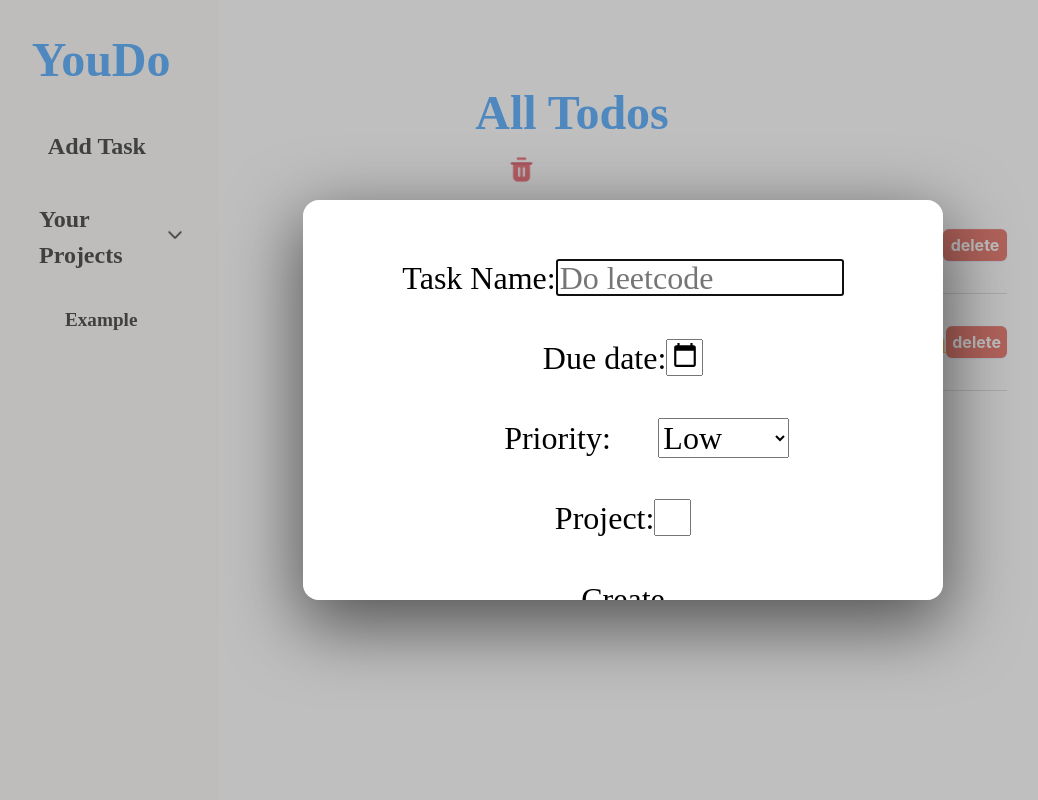
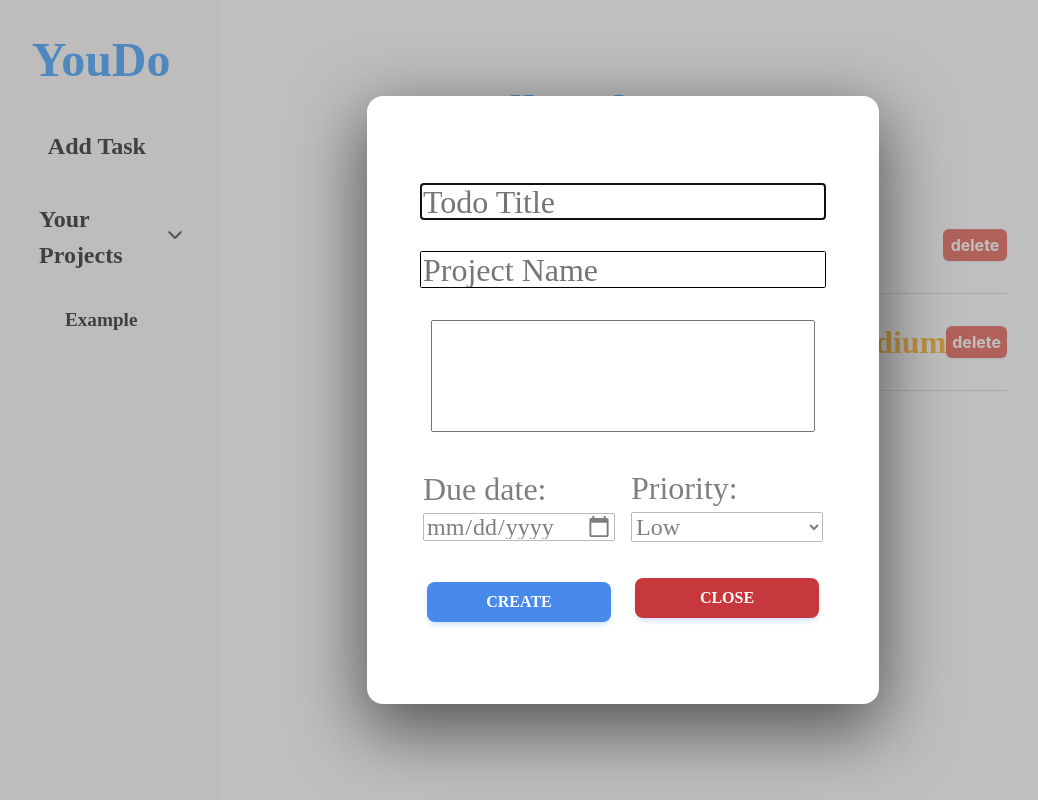
Before and after one commit to B1t-Master/todo-list, a website built with webpack: page src/template.html in a window 1280 px wide. Both pictures are taken after a click on the element "Add Task". Shown: the whole page, without its empty margins (17-1055 px from the left). Built offline with nearby package versions, Linux system fonts and the light colour scheme; files whose address does not match are found by name.

Commit message:
Revamp add Todo

```diff
--- a/src/style.css
+++ b/src/style.css
@@ -228,8 +228,8 @@ dialog[open] {
   bottom: 0;
   margin: auto;
   position: absolute;
-  width: 50%;
-  height: 50%;
+  width: 32rem;
+  height: 76%;
   background: #eee;
   display: flex;
   flex-direction: column;
@@ -241,6 +241,7 @@ dialog[open] {
   box-shadow: rgba(0, 0, 0, 0.56) 0px 22px 70px 4px;
   gap: 16px;
   padding: 2rem;
+  overflow: hidden;
 }
 
 dialog::backdrop {
@@ -250,12 +251,15 @@ dialog::backdrop {
 
 form {
   display: flex;
-  margin-top: 8rem;
   gap: 2rem;
   flex-wrap: wrap;
   flex-direction: column;
   justify-content: center;
   align-self: center;
+  margin-top: 0.4rem;
+  /* opacity: 0.5; */
+  font-size: 1.5rem;
+  font-weight: 500;
 }
 
 form > div {
@@ -266,17 +270,54 @@ form > div {
 }
 
 form > div > input {
+  border: solid 1px;
+  border-color: black;
+  border-radius: 0.1rem;
   margin-top: -0.05rem;
+  width: 100%;
+}
+textarea {
+  width: 24rem;
+  font-size: 1.5rem;
+  resize: none;
+  height: 7rem;
 }
 
+.minor-fields {
+  display: flex;
+  gap: 1rem;
+}
+
+.minor-fields > div {
+  display: flex;
+  flex-direction: column;
+  width: 100%;
+  flex-grow: 2rem;
+  opacity: 0.5;
+  /* margin-right: 0.5rem; */
+}
+
+.minor-fields > div > input,
+.minor-fields > div > select {
+  margin: 0px;
+  width: 12rem;
+  font-size: 1.5rem;
+
+  /* font-weight: 200; */
+}
+.priority-container {
+}
+.due-date {
+  /* margin-top: 0px; */
+}
 dialog > form > label,
 dialog > form > div {
   font-size: 2rem;
 }
 
-.modal {
+/* .modal {
   height: 2rem;
-}
+} */
 
 .modal:focus {
   appearance: none;
@@ -305,7 +346,37 @@ fieldset {
 .name {
   flex: 2;
 }
+.modal-buttons {
+  display: flex;
+  gap: 1.5rem;
+  /* width: 20rem?\; */
+}
+.modal-buttons > * {
+  margin-top: 0px;
+}
 
-#name {
-  width: 18rem;
+.modal-buttons > button,
+.dialog-add {
+  /* margin: 0 50% 0 50%; */
+  width: 11.5rem;
+  border: none;
+  /* display: flex; */
+  padding: 0.75rem 1.5rem;
+  background-color: #c7383c;
+  color: #ffffff;
+  font-size: 1rem;
+  line-height: 1rem;
+  font-weight: 700;
+  text-align: center;
+  cursor: pointer;
+  text-transform: uppercase;
+  vertical-align: middle;
+  border-radius: 0.5rem;
+  user-select: none;
+  gap: 0.75rem;
+  box-shadow: 0 4px 6px -1px #488aec31, 0 2px 4px -1px #488aec17;
+  transition: all 0.6s ease;
 }
+.dialog-add {
+  background-color: #488aec;
+}
--- a/src/template.html
+++ b/src/template.html
@@ -32,28 +32,49 @@
   <dialog id="task-modal">
     <form action="" method="post">
       <div>
-        <label class="name" for="name">Task Name:</label>
         <input
           required
           class="task-title"
           type="text"
           id="name"
-          placeholder="Do leetcode"
+          placeholder="Todo Title"
           name="task-name"
         />
       </div>
       <div>
+        <input
+          required
+          type="text"
+          id="number"
+          name="project-number"
+          placeholder="Project Name"
+          class="project-number"
+        />
+      </div>
+      <div>
+        <textarea
+          type="text"
+          id="description"
+          name="description"
+          placeholder="Todo Description(Optional)"
+          class="description"
+        >
+        </textarea>
+      </div>
+      <div class="minor-fields">
+        <div class="due-date">
           <label for="dueDate">Due date:</label>
           <input
             required
             type="date"
             id="dueDate"
             min="0"
+            placeholder="01/01/2030"
             class="date"
             name="date"
           />
         </div>
-      <div>
+        <div class="priority-container">
           <label for="priority">Priority:</label>
           <select id="priority" class="priority">
             <option value="low">Low</option>
@@ -61,20 +82,14 @@
             <option value="high">High</option>
           </select>
         </div>
-      <div>
-        <label class="number" for="number">Project:</label>
-        <input
-          required
-          type="text"
-          id="number"
-          name="project-number"
-          class="project-number"
-        />
       </div>
+
+      <div class="modal-buttons">
         <div>
           <button class="dialog-add" type="button">Create</button>
         </div>
+        <button class="close" type="button">Close</button>
+      </div>
     </form>
-    <button class="close" type="button">Close</button>
   </dialog>
 </html>
```
Lines whose indentation alone changed are shown as unchanged.
